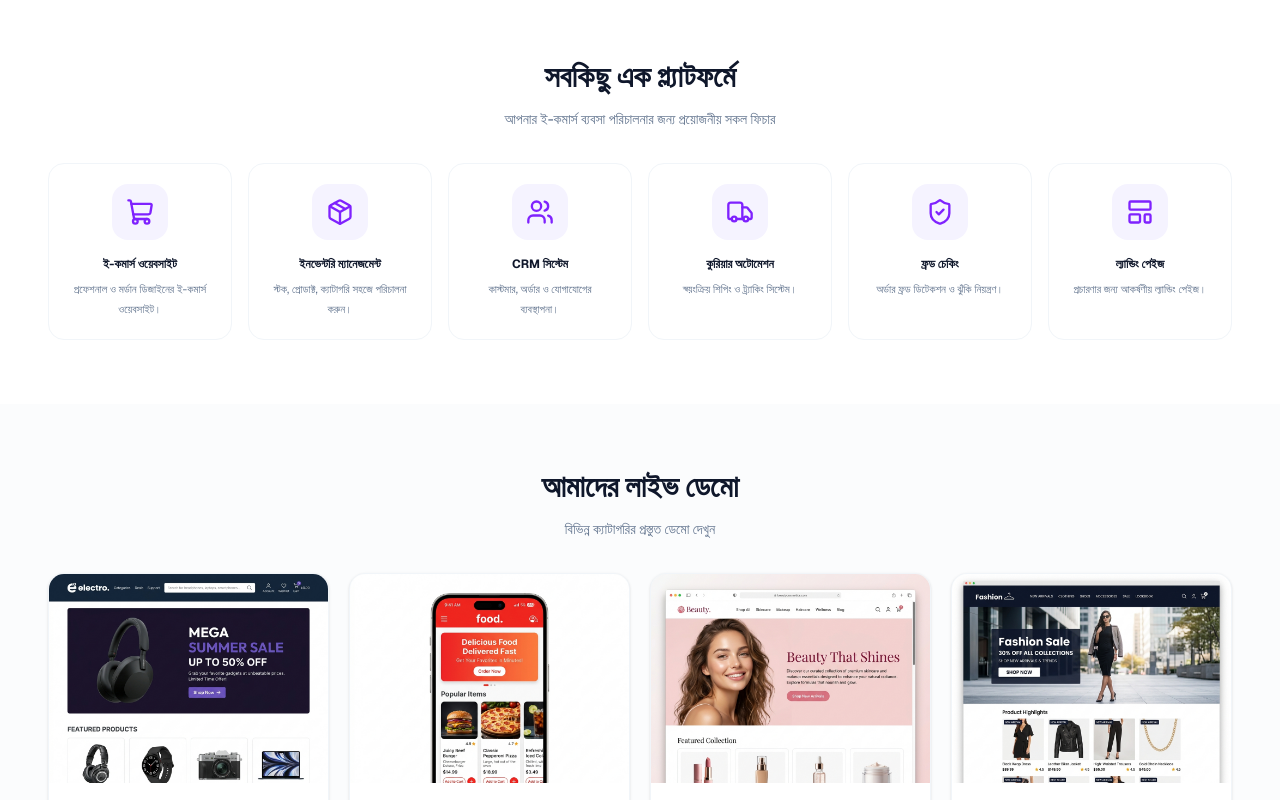
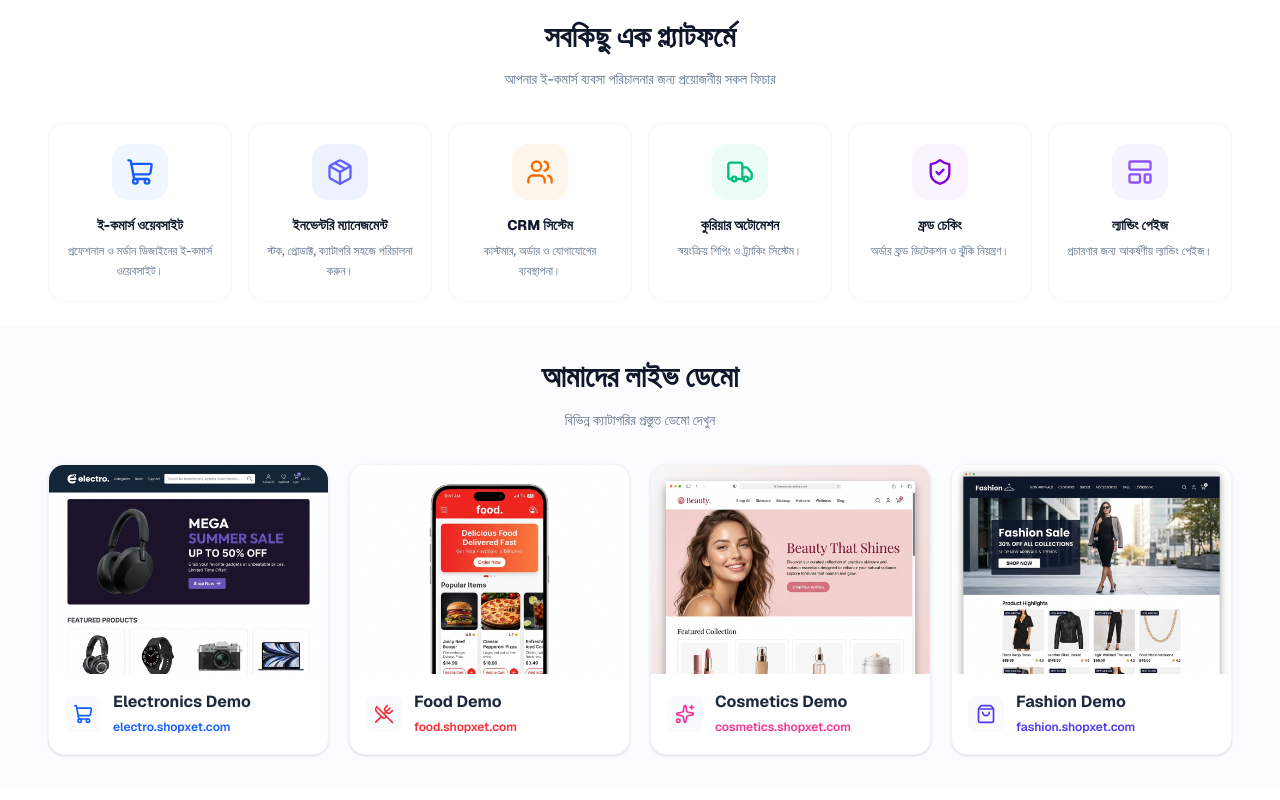
Before and after one commit to arabyhossainabid/ecomtara, a Next.js app: page / in a window 1280 px wide. Shown: the part 760-1560 px from the top of the page. Built offline with nearby package versions, Linux system fonts and the light colour scheme.

Commit message:
feat: improve features and demos sections

```diff
--- a/src/components/sections/demos-section.tsx
+++ b/src/components/sections/demos-section.tsx
@@ -3,18 +3,18 @@ import Image from "next/image";
 import { demoItems } from "@/constants/demos";
 import { SectionHeading } from "@/components/common/section-heading";
 import { Container } from "@/components/layout/container";
-import { ShoppingCart, UtensilsCrossed, Sparkles, Shirt } from "lucide-react";
+import { ShoppingCart, UtensilsCrossed, Sparkles, ShoppingBag } from "lucide-react";
 
 const demoMeta = [
-  { icon: ShoppingCart,    color: "text-blue-600",   urlLabel: "electro.shopxet.com" },
-  { icon: UtensilsCrossed, color: "text-red-500",    urlLabel: "food.shopxet.com" },
-  { icon: Sparkles,        color: "text-pink-500",   urlLabel: "cosmetics.shopxet.com" },
-  { icon: Shirt,           color: "text-indigo-600", urlLabel: "fashion.shopxet.com" },
+  { icon: ShoppingCart, color: "text-blue-600", urlLabel: "electro.shopxet.com" },
+  { icon: UtensilsCrossed, color: "text-red-500", urlLabel: "food.shopxet.com" },
+  { icon: Sparkles, color: "text-pink-500", urlLabel: "cosmetics.shopxet.com" },
+  { icon: ShoppingBag, color: "text-indigo-600", urlLabel: "fashion.shopxet.com" },
 ];
 
 export function DemosSection() {
   return (
-    <section id="demos" className="py-16 bg-slate-50/60">
+    <section id="demos" className="py-8 bg-slate-50/60">
       <Container>
         <SectionHeading
           title="আমাদের লাইভ ডেমো"
@@ -28,7 +28,7 @@ export function DemosSection() {
                 key={index}
                 className="group flex flex-col overflow-hidden rounded-2xl border border-slate-100 bg-white shadow-sm transition-all hover:-translate-y-1 hover:shadow-md"
               >
-                <div className="relative aspect-[4/3] w-full overflow-hidden bg-slate-100">
+                <div className="relative aspect-4/3 w-full overflow-hidden bg-slate-100">
                   <Image
                     src={demo.screenshot}
                     alt={demo.title}
@@ -38,16 +38,16 @@ export function DemosSection() {
                   />
                 </div>
                 <div className="flex items-center gap-3 p-4">
-                  <div className={`flex h-9 w-9 shrink-0 items-center justify-center rounded-lg bg-slate-50 ${color}`}>
+                  <div className={`flex h-9 w-9 shrink-0 items-center font-semibold justify-center rounded-lg bg-slate-50 ${color}`}>
                     <Icon className="h-5 w-5" />
                   </div>
                   <div>
-                    <p className="text-sm font-bold text-slate-800">{demo.title}</p>
+                    <p className="text-base font-bold text-slate-800">{demo.title}</p>
                     <a
                       href={demo.demoUrl}
                       target="_blank"
                       rel="noopener noreferrer"
-                      className={`text-xs font-medium ${color} hover:underline`}
+                      className={`text-xs font-semibold ${color} hover:underline`}
                     >
                       {urlLabel}
                     </a>
--- a/src/components/sections/features-section.tsx
+++ b/src/components/sections/features-section.tsx
@@ -5,7 +5,7 @@ import { Container } from "@/components/layout/container";
 
 export function FeaturesSection() {
   return (
-    <section id="features" className="py-16 bg-white">
+    <section id="features" className="py-6 bg-white">
       <Container>
         <SectionHeading
           title="সবকিছু এক প্ল্যাটফর্মে"
@@ -15,15 +15,15 @@ export function FeaturesSection() {
           {features.map((feature, index) => (
             <div
               key={index}
-              className="flex flex-col items-center text-center p-5 rounded-2xl border border-slate-100 bg-white transition-all hover:-translate-y-1 hover:shadow-md hover:border-violet-100 group"
+              className="flex flex-col items-center text-center px-4 py-5 rounded-2xl border border-slate-100 bg-white transition-all hover:-translate-y-1 hover:shadow-md hover:border-violet-100 group"
             >
-              <div className="mb-4 flex h-14 w-14 items-center justify-center rounded-2xl bg-violet-50 group-hover:bg-violet-100 transition-colors">
-                <feature.icon className="h-7 w-7 text-violet-600" />
+              <div className={`mb-4 flex h-14 w-14 items-center justify-center rounded-2xl transition-colors ${feature.bgColor || 'bg-violet-50 group-hover:bg-violet-100'}`}>
+                <feature.icon className={`h-7 w-7 ${feature.color || 'text-violet-600'}`} />
               </div>
-              <h3 className="text-xs font-bold text-slate-900 mb-1.5 leading-snug">
+              <h3 className="text-sm font-extrabold text-slate-900 mb-1.5 leading-snug">
                 {feature.title}
               </h3>
-              <p className="text-[11px] leading-5 text-slate-500">
+              <p className="text-xs font-medium leading-5 text-slate-500">
                 {feature.description}
               </p>
             </div>
```
